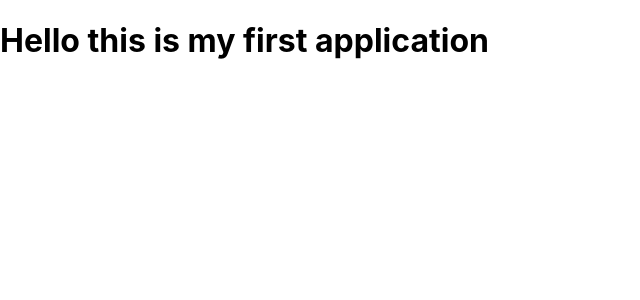
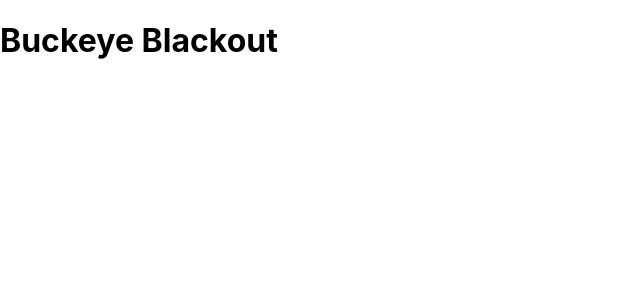
Before and after one commit to Yuris2/buckeye-blackout-web, a React (Create React App) app: page / in a window 1280 px wide. Shown: the top 300 px of the page, without its empty margins (0-640 px from the left). Built offline with nearby package versions, Linux system fonts and the light colour scheme.

Commit message:
Tested running a function from outside file

```diff
--- a/src/App.js
+++ b/src/App.js
@@ -1,8 +1,8 @@
+import Menu from "./Menu";
+
 function App() {
   return (
-    <div className="App">
-      <h1> Hello this is my first application</h1>
-    </div>
+    Menu()
   );
 }
 
--- a/src/Menu.js
+++ b/src/Menu.js
@@ -1,11 +1,9 @@
 function Menu() {
     return (
-        <div className="App">
-        <h1> Hello this is my first application</h1>
+        <div className="Menu">
+        <h1> Buckeye Blackout</h1>
         </div>
     );
-
-
 }
 
 export default Menu;
```
